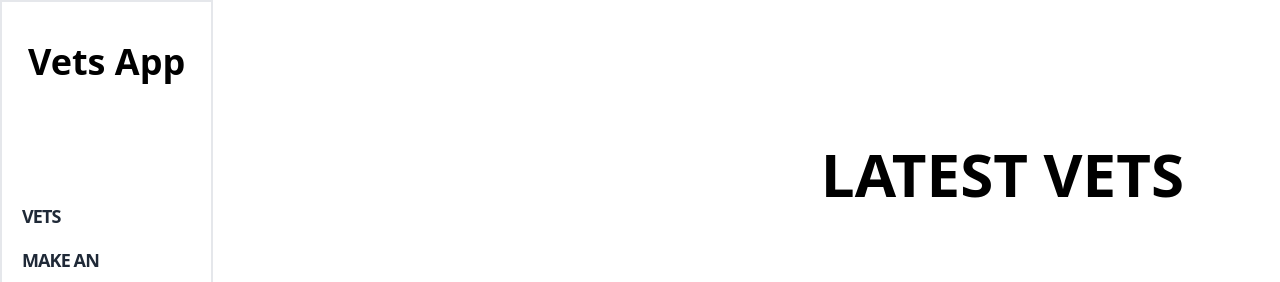
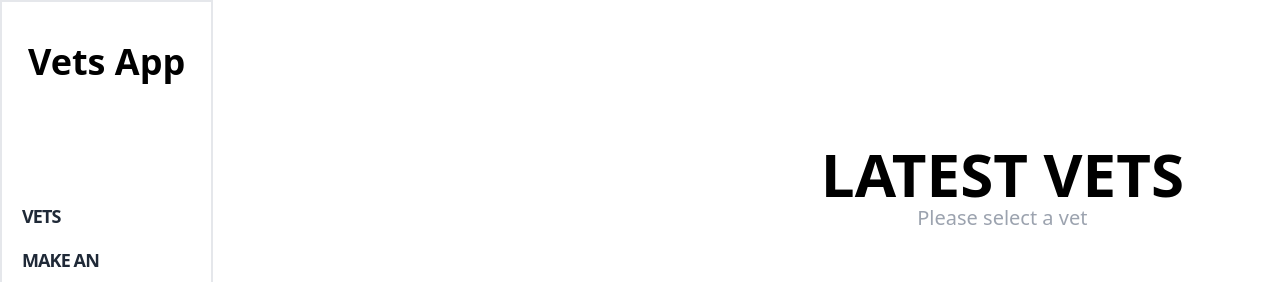
Before and after one commit to rskinnerc/vet-appointments-react, a React (Create React App) app: page /doctors in a window 1280 px wide. Shown: the top 282 px of the page. Built offline with nearby package versions, Linux system fonts and the light colour scheme; no server answers.

Commit message:
Add subtitle

```diff
--- a/src/pages/MainPage.js
+++ b/src/pages/MainPage.js
@@ -14,7 +14,10 @@ const MainPage = () => {
 
   return (
     <section className="flex flex-col items-center w-full md:w-10/12 pb-20">
-      <h1 className="text-5xl md:text-6xl font-bold text-center mt-16 md:self-end md:mr-24 md:mt-36">LATEST VETS</h1>
+      <div className="text-center mt-16 md:self-end md:mr-24 md:mt-36">
+        <h1 className="text-5xl md:text-6xl font-bold">LATEST VETS</h1>
+        <span className="mt-2 text-xl text-gray-400">Please select a vet</span>
+      </div>
       <div className="w-full relative flex justify-center mt-14 md:mt-24">
         <div
           id="slider"
```
